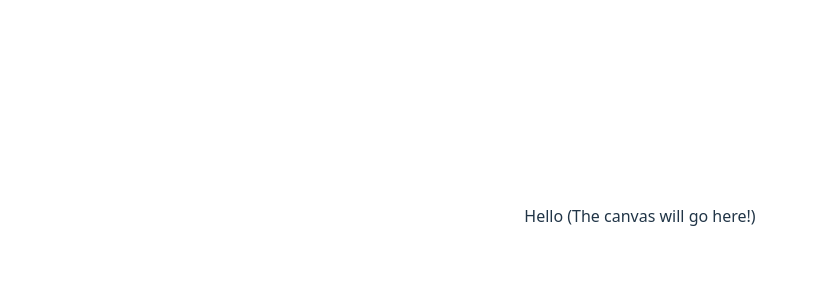
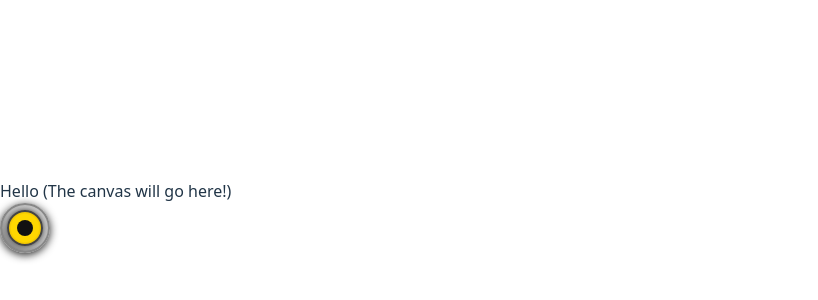
Before and after one commit to Greentaylor27/swDOOM, a React (Vite) app: page / in a window 1280 px wide. Shown: the part 184-484 px from the top of the page, without its empty margins (0-818 px from the left). Built offline with nearby package versions, Linux system fonts and the light colour scheme.

Commit message:
Forgot to send over some more styling I've done for the site.
Going to try and get more done today (7/26). Want at least all the visual elements done today.

```diff
--- a/Components/AudioPlug.tsx
+++ b/Components/AudioPlug.tsx
@@ -2,6 +2,8 @@ export default function AudioPlugs() {
     return (
     <div className="audioPlugs">
     {/* This is a Visual component for the audio plugs. Can add functionality later */}
+      <div className="leftPlug"></div>
+      <div className="rightPlug"></div>
     </div>
   )
 }
--- a/Components/VideoPlug.tsx
+++ b/Components/VideoPlug.tsx
@@ -1,7 +1,9 @@
 export default function VideoPlug() {
   return (
-    <div className="videoPlug">
+    <div className="plugOuterShell">
       {/* This is a Visual component for the video plugs. Can add functionality later */}
+      <div className="plugVideo" />
+      <div className="plugHole" />
     </div>
   )
 }
--- a/src/App.css
+++ b/src/App.css
@@ -1,44 +1,75 @@
 @import "tailwindcss";
 
-#root {
-  max-width: 1280px;
-  margin: 0 auto;
-  padding: 2rem;
-  text-align: center;
+.plugs {
+  display: flex;
+  flex-direction: row;
+  justify-content: space-between;
+  align-items: center;
 }
 
-.logo {
-  height: 6em;
-  padding: 1.5em;
-  will-change: filter;
-  transition: filter 300ms;
-}
-.logo:hover {
-  filter: drop-shadow(0 0 2em #646cffaa);
-}
-.logo.react:hover {
-  filter: drop-shadow(0 0 2em #61dafbaa);
+.plugOuterShell {
+  width: 50px;
+  height: 50px;
+  background: radial-gradient(circle at 60% 40%, #e0e0e0 0%, #b0b0b0 60%, #333 100%);
+  border-radius: 50%;
+  border: 2px solid #888;
+  box-shadow: 0 2px 8px #222, inset 0 1px 6px #fff3;
+  position: relative;
+  display: flex;
+  align-items: center;
+  justify-content: center;
 }
 
-@keyframes logo-spin {
-  from {
-    transform: rotate(0deg);
-  }
-  to {
-    transform: rotate(360deg);
-  }
+.plugHole {
+  width: 16px;
+  height: 16px;
+  background: #111;
+  border-radius: 50%;
+  position: absolute;
+  top: 50%;
+  left: 50%;
+  transform: translate(-50%, -50%);
+  z-index: 2;
 }
 
-@media (prefers-reduced-motion: no-preference) {
-  a:nth-of-type(2) .logo {
-    animation: logo-spin infinite 20s linear;
-  }
+.plugLeft {
+  width: 42px;
+  height: 42px;
+  background: radial-gradient(circle, #ffffff 60%, #cccccc 100%);
+  border-radius: 50%;
+  border: 2px solid #444;
+  box-shadow: 0 0 4px #444;
+  position: absolute;
+  top: 50%;
+  left: 50%;
+  transform: translate(-50%, -50%);
+  z-index: 1;
 }
 
-.card {
-  padding: 2em;
+.plugRight {
+  width: 36px;
+  height: 36px;
+  background: radial-gradient(circle, #ff4444 60%, #990000 100%);
+  border-radius: 50%;
+  border: 2px solid #444;
+  box-shadow: 0 0 4px #444;
+  position: absolute;
+  top: 50%;
+  right: 50%;
+  transform: translate(50%, -50%);
+  z-index: 1;
 }
 
-.read-the-docs {
-  color: #888;
+.plugVideo {
+  width: 36px;
+  height: 36px;
+  background: radial-gradient(circle, #ffd700 60%, #b8860b 100%);
+  border-radius: 50%;
+  border: 2px solid #444;
+  box-shadow: 0 0 4px #444;
+  position: absolute;
+  top: 50%;
+  left: 50%;
+  transform: translate(-50%, -50%);
+  z-index: 1;
 }
```
